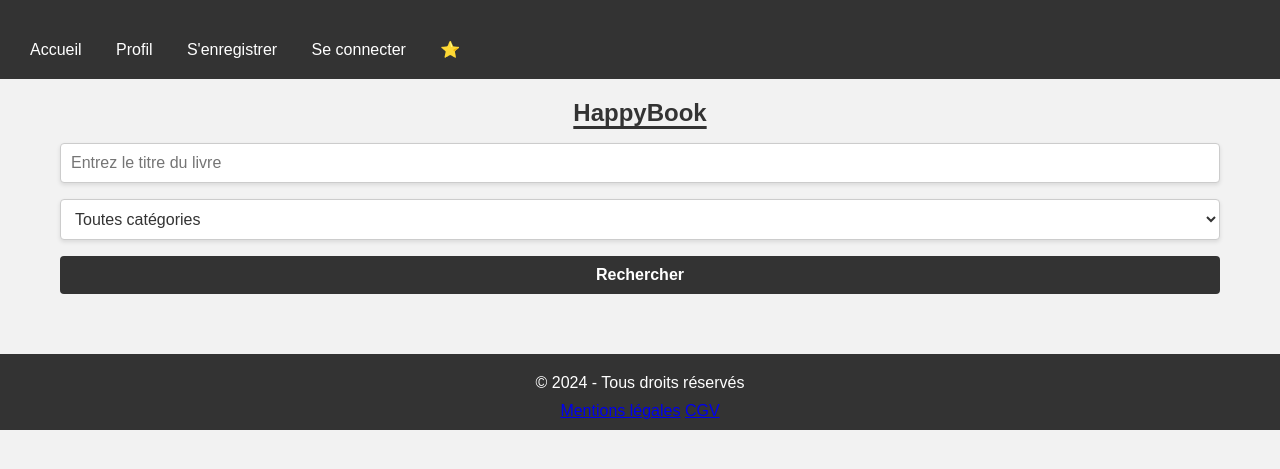
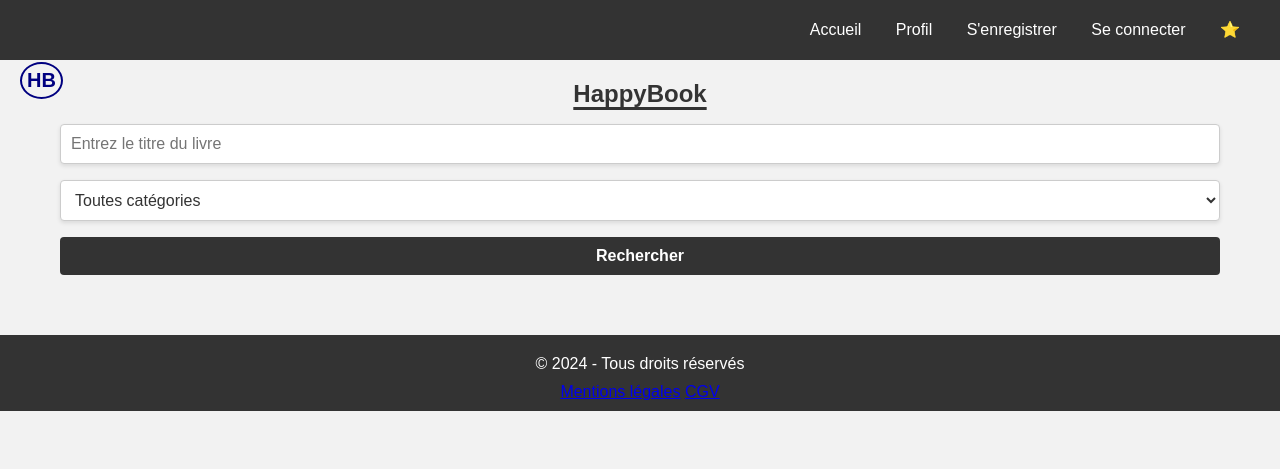
Before and after one commit to Timotheehau/HappyBook, a PHP site: page / in a window 1280 px wide. Shown: the top 469 px of the page. Run offline with PHP 8.4, Linux system fonts and the light colour scheme.

Commit message:
Dernière modif

```diff
--- a/config/pdo-class.php
+++ b/config/pdo-class.php
@@ -60,6 +60,3 @@ class DB {
 };
 
 $connexion = new DB($dbsgbd, $dbhost, $dbname, $dbuser, $dbpassword, $dbport);
-
-
-?>
--- a/partials/header.php
+++ b/partials/header.php
@@ -14,11 +14,9 @@
 </head>
 <body>
 
-
-
-
 <header>
     <nav class="navbar">
+        <h1 class="page-title">HB</h1>
         <ul>
             <li><a href="index.php">Accueil</a></li>
             <li><a href="profile.php">Profil</a></li>
--- a/style.css
+++ b/style.css
@@ -48,17 +48,34 @@ h3 {
 }
 
 /* Navigation styles */
+
+.page-title {
+    font-size: 20px;
+    color: navy;
+    margin: 0;
+    position: absolute;
+    left: 20px;
+    bottom: 701px;
+    text-decoration: none;
+    border: solid 2px navy;
+    border-radius: 100%;
+    padding: 5px;
+}
+
 nav {
-    margin-top: 20px;
+    padding-bottom: 20px;
 }
 
 nav ul {
     list-style-type: none;
+    position: absolute;
+    right: 20px;
 }
 
 nav ul li {
     display: inline-block;
     margin-right: 10px;
+
 }
 
 nav ul li a {
@@ -69,7 +86,7 @@ nav ul li a {
 
 #results {
     display: grid;
-    grid-template-columns: repeat(4, minmax(200px, 1fr));
+    grid-template-columns: repeat(5, minmax(200px, 1fr));
     grid-gap: 20px;
     max-width: 1200px;
     margin: 0 auto;
@@ -134,6 +151,7 @@ input:focus {
 }
 
 .search-btn {
+    text-align: center;
     width: 100%;
 }
 
```
Also changed, not shown: index.php (+2 -16 lines).
